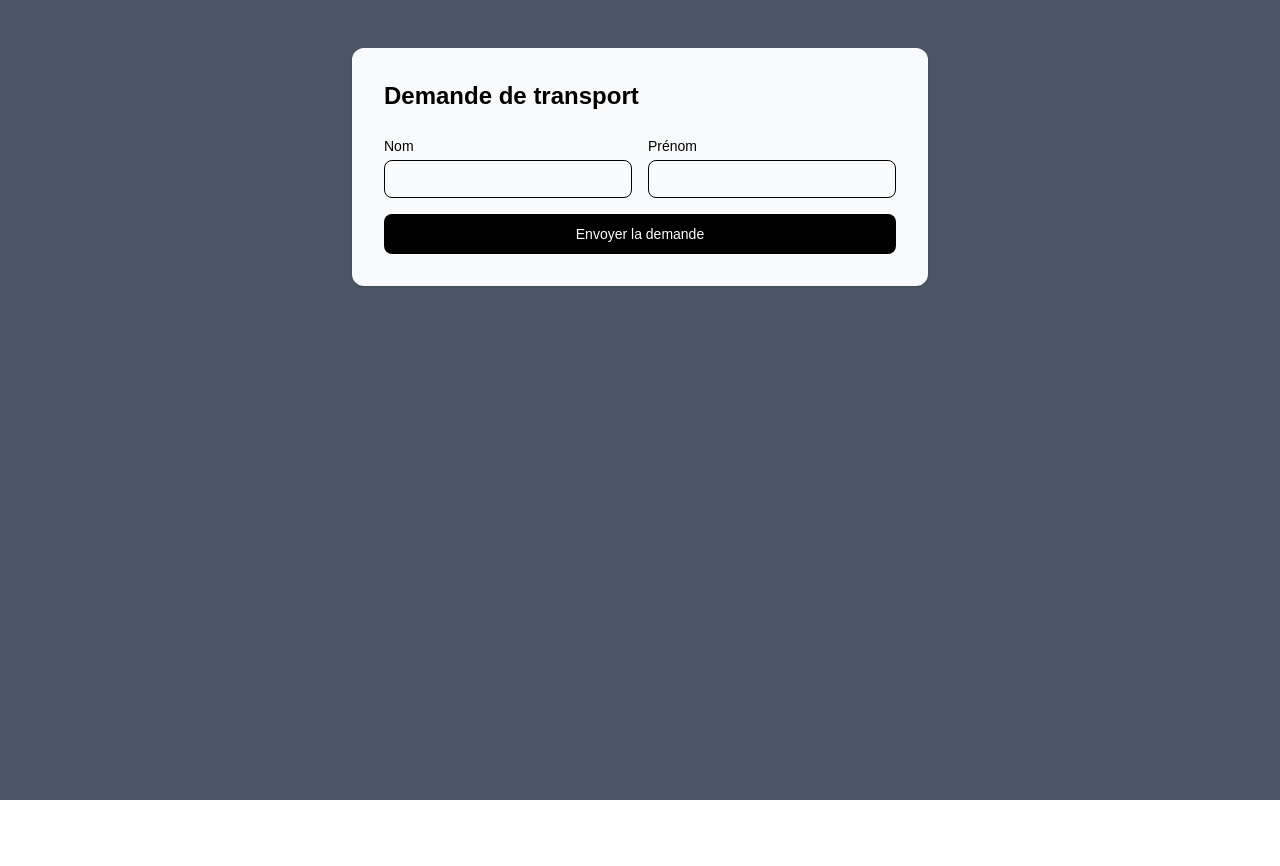
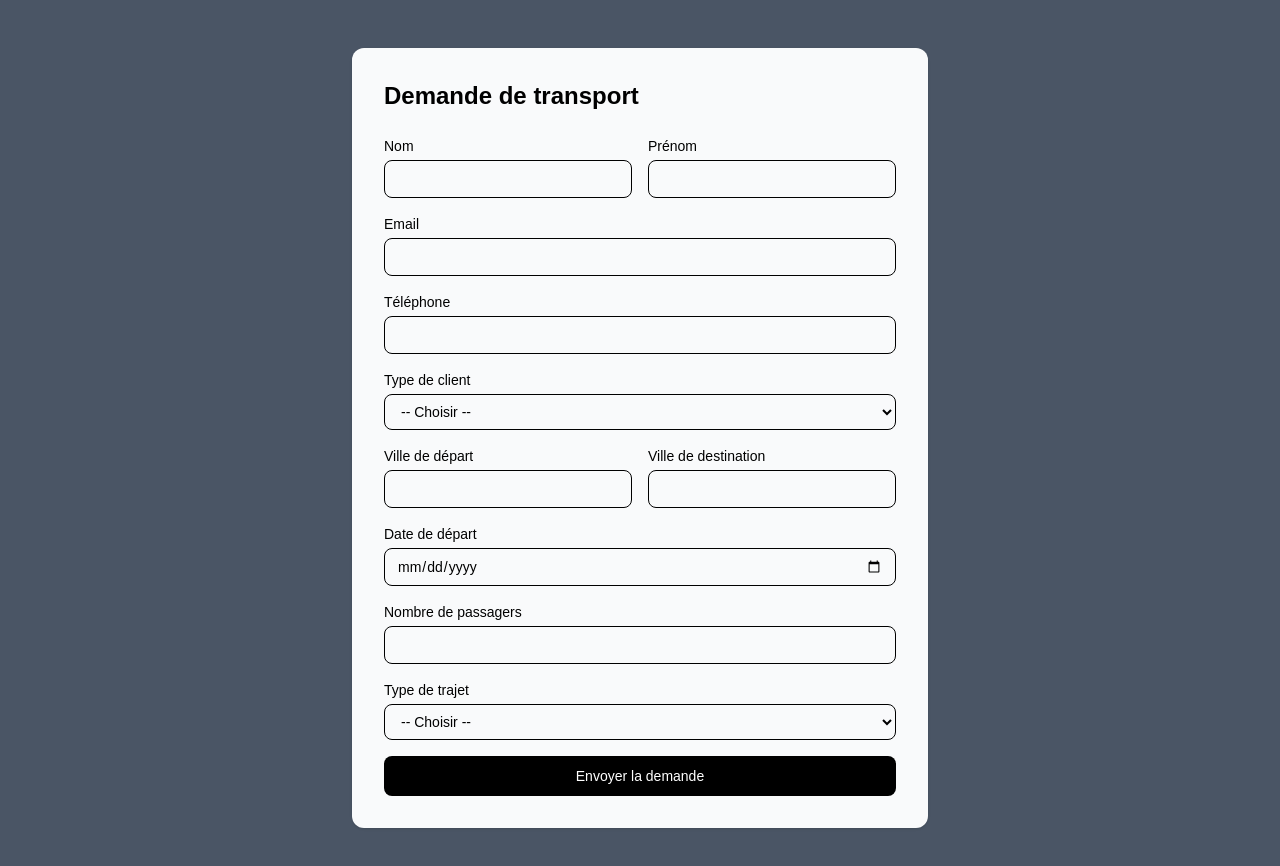
Before and after one commit to Robin-1506/NEOTRAVEL, a Next.js app: page /formulaire in a window 1280 px wide. Shown: the top 866 px of the page. Before the commit the page ends 800 px from the top, so only its background shows below. Built offline with nearby package versions, Linux system fonts and the light colour scheme.

Commit message:
add champs forms

```diff
--- a/app/formulaire/page.tsx
+++ b/app/formulaire/page.tsx
@@ -14,6 +14,8 @@ export default function Formulaire() {
     const data = {
       nom: (form.elements.namedItem('nom') as HTMLInputElement).value,
       prenom: (form.elements.namedItem('prenom') as HTMLInputElement).value,
+      email: (form.elements.namedItem('email') as HTMLInputElement).value,
+      telephone: (form.elements.namedItem('telephone') as HTMLInputElement).value,
     }
 
     const res = await fetch('/api/demande', {
@@ -51,6 +53,57 @@ export default function Formulaire() {
             </div>
           </div>
 
+          <div>
+            <label className="block text-sm font-medium mb-1">Email</label>
+            <input name="email" type="email" required className="w-full border rounded-lg px-3 py-2 text-sm" />
+          </div>
+
+          <div>
+            <label className="block text-sm font-medium mb-1">Téléphone</label>
+            <input name="telephone" className="w-full border rounded-lg px-3 py-2 text-sm" />
+          </div>
+
+          <div>
+            <label className="block text-sm font-medium mb-1">Type de client</label>
+            <select name="type_client" required className="w-full border rounded-lg px-3 py-2 text-sm">
+              <option value="">-- Choisir --</option>
+              <option value="particulier">Particulier</option>
+              <option value="entreprise">Entreprise</option>
+              <option value="association">Association</option>
+              <option value="collectivite">Collectivité</option>
+            </select>
+          </div>
+
+          <div className="grid grid-cols-2 gap-4">
+            <div>
+              <label className="block text-sm font-medium mb-1">Ville de départ</label>
+              <input name="ville_depart" required className="w-full border rounded-lg px-3 py-2 text-sm" />
+            </div>
+            <div>
+              <label className="block text-sm font-medium mb-1">Ville de destination</label>
+              <input name="ville_destination" required className="w-full border rounded-lg px-3 py-2 text-sm" />
+            </div>
+          </div>
+
+          <div>
+            <label className="block text-sm font-medium mb-1">Date de départ</label>
+            <input name="date_depart" type="date" required className="w-full border rounded-lg px-3 py-2 text-sm" />
+          </div>
+
+          <div>
+            <label className="block text-sm font-medium mb-1">Nombre de passagers</label>
+            <input name="nb_passagers" type="number" min="1" required className="w-full border rounded-lg px-3 py-2 text-sm" />
+          </div>
+
+          <div>
+            <label className="block text-sm font-medium mb-1">Type de trajet</label>
+            <select name="type_trajet" required className="w-full border rounded-lg px-3 py-2 text-sm">
+              <option value="">-- Choisir --</option>
+              <option value="simple">Aller simple</option>
+              <option value="aller-retour">Aller-retour</option>
+            </select>
+          </div>
+
           <button
             type="submit"
             disabled={loading}
```
